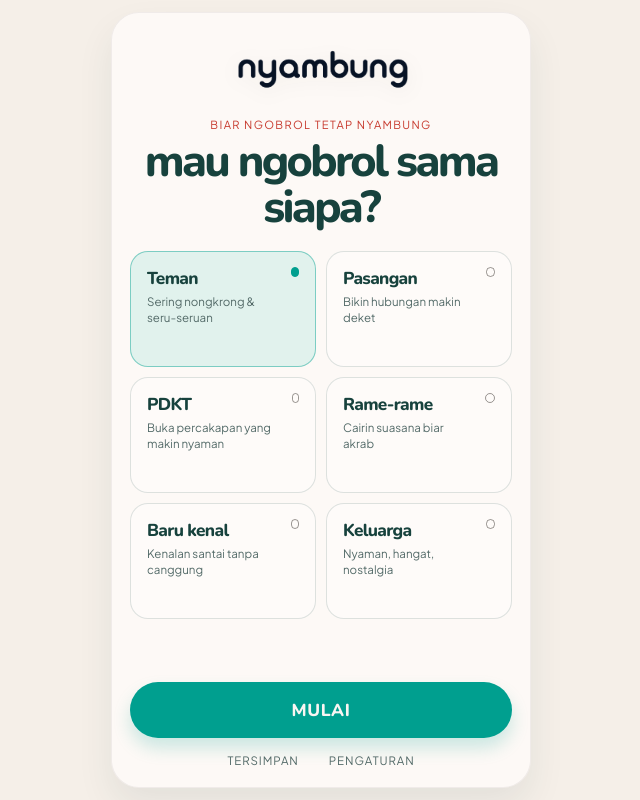
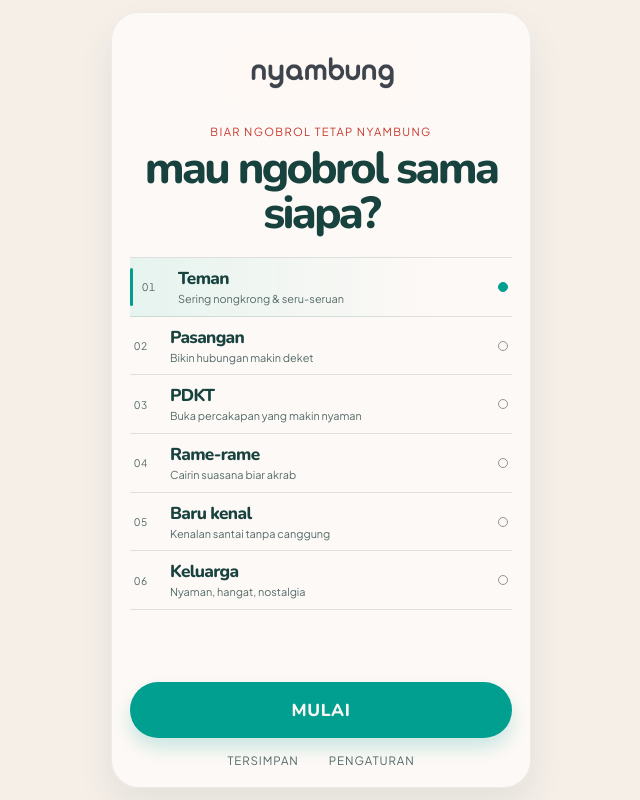
Before and after one commit to royhanmh/nyambung, a React (Vite) app: page / in a window 1280 px wide. Shown: the whole page, without its empty margins (319-959 px from the left). Built offline with nearby package versions, Linux system fonts and the light colour scheme.

Commit message:
fix(ui): refine relationship selector branding

```diff
--- a/src/App.jsx
+++ b/src/App.jsx
@@ -339,6 +339,9 @@
                     aria-pressed={active}
                     onClick={() => setRelationship(option.id)}
                   >
+                    <span className="option-number" aria-hidden="true">
+                      {String(relationshipOptions.indexOf(option) + 1).padStart(2, "0")}
+                    </span>
                     <div className="option-copy">
                       <span className="option-label">{option.label}</span>
                       <span className="option-desc">{option.desc}</span>
--- a/src/styles.css
+++ b/src/styles.css
@@ -69,18 +69,25 @@
 }
 
 .topbar {
+  width: fit-content;
+  margin: 0 auto;
+  padding: 9px 16px;
   display: flex;
   justify-content: center;
   align-items: center;
-  min-height: 72px;
+  min-height: 56px;
+  border-radius: 999px;
+  background: rgba(255, 250, 244, 0.76);
 }
 
 .brand-mark {
   display: block;
-  width: min(62vw, 200px);
+  width: min(52vw, 168px);
   height: auto;
   object-fit: contain;
-  filter: drop-shadow(0 4px 10px rgba(34, 27, 24, 0.06));
+  opacity: 0.82;
+  mix-blend-mode: multiply;
+  filter: saturate(0.82) contrast(0.92);
 }
 
 .hero {
@@ -107,36 +114,65 @@
 }
 
 .choice-list {
-  display: grid;
-  grid-template-columns: repeat(2, minmax(0, 1fr));
-  gap: 10px;
+  display: flex;
+  flex-direction: column;
+  border-top: 1px solid var(--line);
 }
 
 .option-card {
+  position: relative;
   width: 100%;
-  background: rgba(255, 255, 255, 0.4);
-  border: 1px solid var(--line);
-  border-radius: 18px;
-  min-height: 116px;
-  padding: 15px 16px;
+  background: transparent;
+  border: 0;
+  border-bottom: 1px solid var(--line);
+  min-height: 58px;
+  padding: 9px 4px;
   display: flex;
-  align-items: flex-start;
-  justify-content: space-between;
+  align-items: center;
   gap: 12px;
   color: var(--ink);
   text-align: left;
+  cursor: pointer;
+  transition: background 0.18s ease, padding 0.18s ease;
 }
 
 .option-card.is-active {
-  background: var(--green-soft);
-  border-color: rgba(0, 159, 143, 0.45);
+  padding-left: 12px;
+  background: linear-gradient(90deg, rgba(225, 242, 237, 0.82), transparent 78%);
+}
+
+.option-card.is-active::before {
+  position: absolute;
+  left: 0;
+  top: 10px;
+  bottom: 10px;
+  width: 3px;
+  border-radius: 999px;
+  background: var(--green);
+  content: "";
+}
+
+.option-card:hover,
+.option-card:focus-visible {
+  background: rgba(255, 255, 255, 0.34);
+}
+
+.option-number {
+  width: 24px;
+  flex: 0 0 24px;
+  color: var(--muted);
+  font-size: 0.65rem;
+  font-variant-numeric: tabular-nums;
+  letter-spacing: 0.08em;
 }
 
 .option-copy {
+  min-width: 0;
+  flex: 1;
   display: flex;
   flex-direction: column;
   align-items: flex-start;
-  gap: 4px;
+  gap: 2px;
 }
 
 .option-label {
@@ -148,13 +184,14 @@
 
 .option-desc {
   color: var(--muted);
-  font-size: 0.72rem;
-  line-height: 1.4;
+  font-size: 0.68rem;
+  line-height: 1.35;
 }
 
 .dot {
   width: 10px;
   height: 10px;
+  flex: 0 0 10px;
   border-radius: 999px;
   background: transparent;
   border: 1.5px solid rgba(34, 27, 24, 0.45);
```
